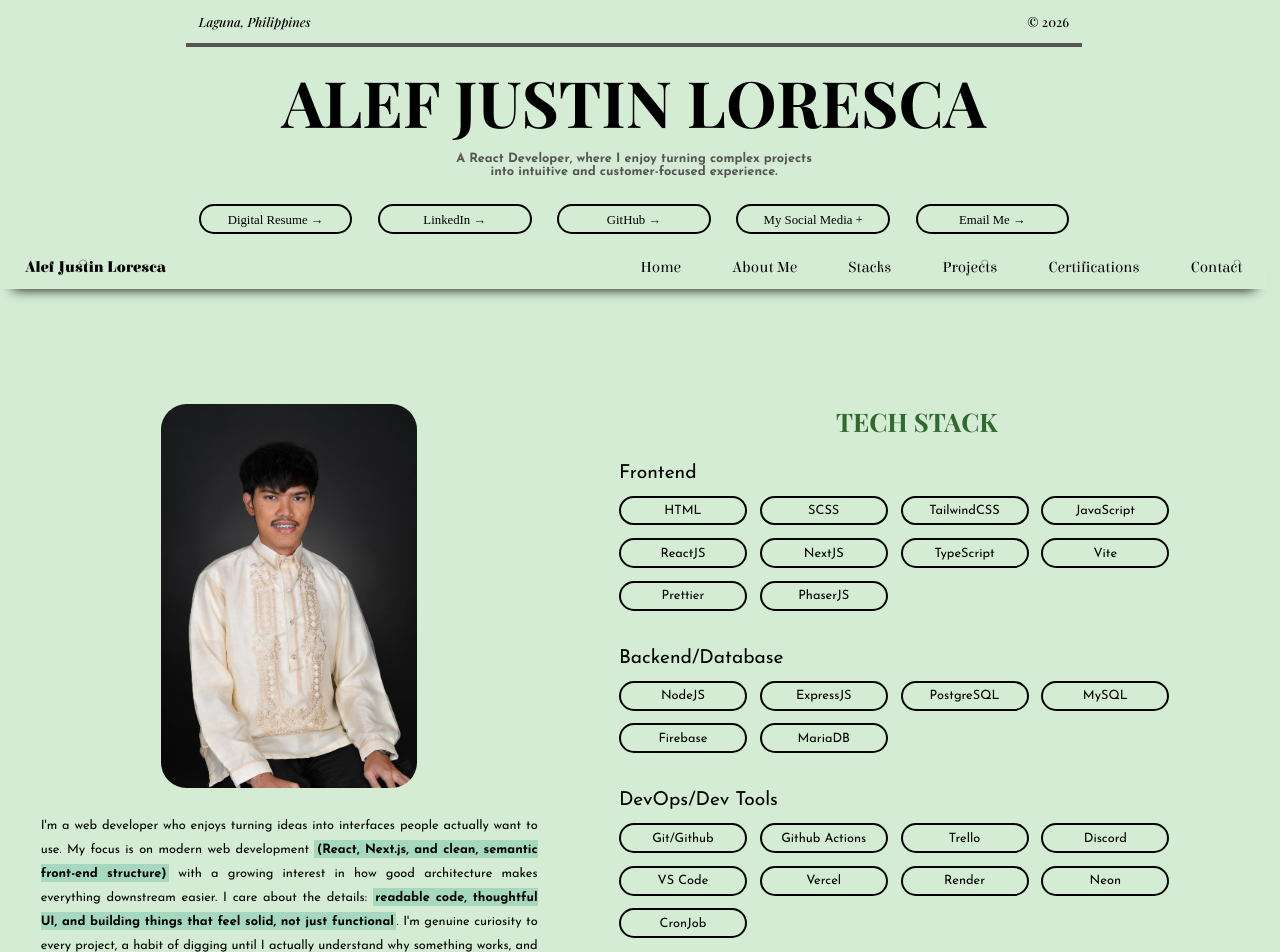
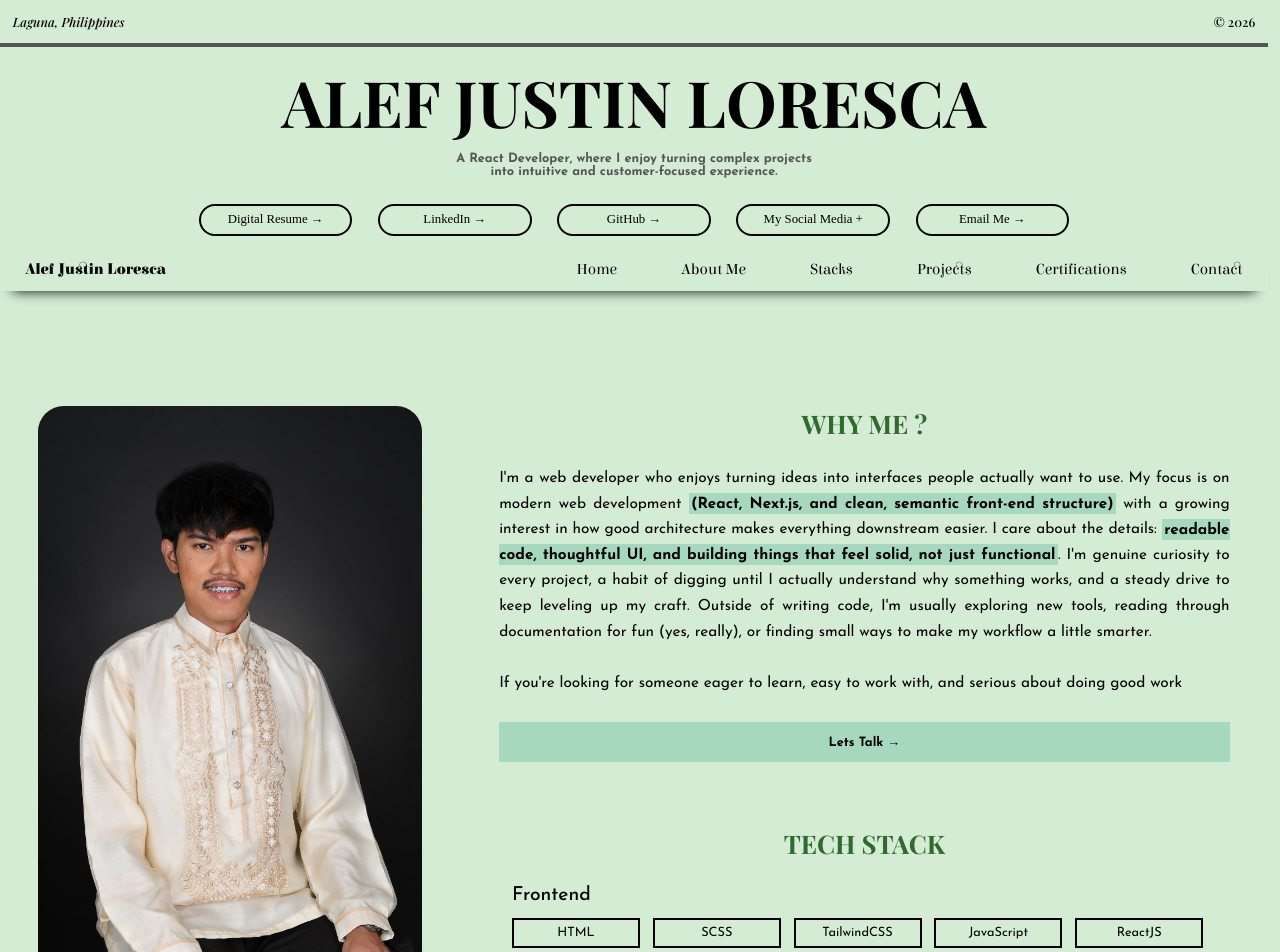
Before and after one commit to krobbus/Portfolio, a React (Vite) app: page / in a window 1280 px wide. Shown: the top 952 px of the page. Built offline with nearby package versions, Linux system fonts and the light colour scheme.

Commit message:
Adjust sizing from styles

```diff
--- a/src/App.css
+++ b/src/App.css
@@ -4,6 +4,7 @@
     box-sizing: border-box;
     scroll-behavior: smooth;
     scrollbar-gutter: stable;
+    scroll-padding-top: 8vh;
 
     ::selection {
         background-color: #C1D8A6;
@@ -22,14 +23,18 @@
 
 body{
     background-color: #D5ECD4;
+    width: 100%;
 
     #portfolio-container{
         display: flex;
         flex-direction: column;
         justify-content: center;
         align-items: center;
+        width: 100%;
 
         header{
+            width: 100%;
+
             #top-header{
                 display: flex;
                 flex-direction: row;
@@ -72,14 +77,18 @@ body{
 
             #contact-pills{
                 display: flex;
+                flex-wrap: wrap;
                 flex-direction: row;
-                justify-content: space-around;
+                justify-content: center;
                 align-items: center;
                 gap: 2vw;
                 padding: 1vw;
 
                 span{
-                    padding: 0.3vw;
+                    display: flex;
+                    align-items: center;
+                    justify-content: center;
+                    padding: 0.5vw;
                     border: 0.2vw solid #000;
                     border-radius: 2vw;
                     width: 12vw;
@@ -112,7 +121,6 @@ body{
             align-items: center;
             width: 100%;
             padding: 1vw;
-            margin-bottom: 2vw;
             font-family: 'Elsie';
             font-size: 1.2vw;
 
@@ -128,7 +136,7 @@ body{
                 justify-content: space-around;
                 align-items: center;
                 margin-right: 1vw;
-                gap: 4vw;
+                gap: 5vw;
 
                 li{
                     list-style-type: none;
@@ -149,29 +157,51 @@ body{
         #about-section{
             display: flex;
             flex-direction: row;
-            justify-content: space-around;
+            justify-content: center;
             align-items: flex-start;
-            gap: 1vw;
+            gap: 2vw;
             padding: 1vw;
             margin: 8vw 0;
             font-family: 'Josefin Sans';
             font-size: 1vw;
 
-            #profile-wrapper{
+            #about-img-wrapper{
+                top: 0;
+                position: sticky;
+                display: flex;
+                justify-content: center;
+                align-items: center;
+                width: 100%;
+                height: 100%;
+                margin: 0 2vw;
+
+                img{
+                    border-radius: 2vw;
+                    height: auto;
+                    width: 30vw;
+                }
+            }
+
+            #about-details-wrapper{
                 display: flex;
                 flex-direction: column;
                 justify-content: center;
                 align-items: center;
-                width: 40%;
+                gap: 5vw;
+                margin: 0 2vw;
 
-                img{
-                    border-radius: 2vw;
-                    height: auto;
-                    width: 20vw;
+                #profile-section{
+                    h3{
+                        color: #316A2F;
+                        font-family: 'Playfair Display';
+                        font-size: 2vw;
+                        width: 100%;
+                        text-align: center;
                     }
 
                     p{
-                    line-height: 3vh;
+                        font-size: 1.2vw;
+                        line-height: 2vw;
                         text-align: justify;
                         margin: 2vw 0;
 
@@ -206,7 +236,6 @@ body{
                     justify-content: flex-start;
                     align-items: flex-start;
                     gap: 1vw;
-                width: 50%;
 
                     h3{
                         color: #316A2F;
@@ -224,7 +253,10 @@ body{
                         gap: 1vw;
                         padding: 1vw;
 
-                    p{ font-size: 1.5vw; }
+                        p{
+                            font-size: 1.5vw;
+                            font-weight: 500;
+                        }
 
                         .pill-container{
                             display: flex;
@@ -235,15 +267,10 @@ body{
                             gap: 1vw;
 
                             span{
-                            padding: 0.5vw 0;
+                                padding: 0.5vw;
                                 border: 0.2vw solid #000;
-                            border-radius: 2vw;
                                 width: 10vw;
                                 text-align: center;
-
-                            &:hover{
-                                border-color: #316A2F;
-                                color: #316A2F;
                             }
                         }
                     }
@@ -258,7 +285,7 @@ body{
             align-items: center;
             gap: 1vw;
             padding: 1vw;
-            margin: 4vw 0;
+            margin: 5vw 0;
 
             h3 { grid-area: 1 / 1 / 2 / 3; }
             #project-1 { grid-area: 2 / 1 / 3 / 2; }
@@ -341,7 +368,7 @@ body{
             align-items: center;
             gap: 1vw;
             padding: 1vw;
-            margin: 4vw 0;
+            margin: 5vw 0;
 
             h3{
                 color: #316A2F;
@@ -353,15 +380,18 @@ body{
         }
 
         footer{
-            display: grid;
+            display: flex;
+            flex-direction: column;
+            justify-content: center;
+            align-items: center;
             gap: 1vw;
             height: 100%;
             width: 100%;
             padding: 1vw;
-            margin: 4vw 0;
+            margin-top: 5vw;
+            margin-bottom: 2vw;
 
             h3{
-                grid-area: 1 / 1 / 2 / 4;
                 color: #316A2F;
                 font-family: 'Playfair Display';
                 font-size: 2vw;
@@ -369,11 +399,23 @@ body{
                 margin-bottom: 1vh;
             }
 
-            .contact-containers {
-                height: 20vh;
+            #contact-containers {
+                display: flex;
+                flex-direction: row;
+                justify-content: center;
+                align-items: center;
+                gap: 1vw;
                 width: 100%;
+                font-family: 'Playfair Display';
+                font-weight: 500;
+                font-size: 1.2vw;
+                text-decoration: none;
+
+                #linkedin-container {
+                    flex: 1;
+                    padding: 2vh;
+                    background-color: #A6D8BE;
                     transition: ease-in-out 0.2s;
-                height: 10vh;
 
                     a{
                         display: flex;
@@ -381,10 +423,7 @@ body{
                         align-items: center;
                         height: 100%;
                         width: 100%;
-                    font-family: 'Playfair Display';
-                    font-weight: 500;
-                    font-size: 1.5vw;
-                    text-decoration: none;
+                        color: #333;
                     }
 
                     &:hover{
@@ -392,34 +431,50 @@ body{
                     }
                 }
 
-            #linkedin-container {
-                grid-area: 2 / 1 / 3 / 2;
-                background-color: #A6D8BE;
+                #instagram-container {
+                    flex: 1;
+                    padding: 2vh;
+                    background-color: #74C171;
+                    transition: ease-in-out 0.2s;
 
-                a{ color: #333; }
+                    a{
+                        display: flex;
+                        justify-content: center;
+                        align-items: center;
+                        height: 100%;
+                        width: 100%;
+                        color: #fff;
                     }
 
-            #instagram-container {
-                grid-area: 2 / 2 / 3 / 3;
-                background-color: #74C171;
-
-                a{ color: #fff; }
+                    &:hover{
+                        transform: scale(0.9);
+                    }
                 }
 
                 #messenger-container {
-                grid-area: 2 / 3 / 3 / 4;
+                    flex: 1;
+                    padding: 2vh;
                     background-color: #C1D8A6;
+                    transition: ease-in-out 0.2s;
 
-                a{ color: #333; }
+                    a{
+                        display: flex;
+                        justify-content: center;
+                        align-items: center;
+                        height: 100%;
+                        width: 100%;
+                        color: #333;
+                    }
+
+                    &:hover{
+                        transform: scale(0.9);
+                    }
+                }
             }
 
             #email-container {
-                grid-area: 3 / 1 / 4 / 4;
-                display: flex;
-                justify-content: center;
-                align-items: center;
                 border: 1vw solid #A8D8A6;
-                min-height: 60vh;
+                padding: 5vw;
                 height: 100%;
                 width: 100%;
 
--- a/src/App.tsx
+++ b/src/App.tsx
@@ -83,8 +83,13 @@ function App() {
         </nav>
 
         <section id='about-section'>
-          <div id='profile-wrapper'>
+          <div id='about-img-wrapper'>
             <img src='/images/Profile.jpg' alt='profile picture of myself' />
+          </div>
+
+          <div id='about-details-wrapper'>
+            <section id='profile-section'>
+              <h3>WHY ME ?</h3>
 
               <p>
                 I'm a web developer who enjoys turning ideas into interfaces people actually want to use.
@@ -97,7 +102,7 @@ function App() {
               </p>
 
               <button>Lets Talk &rarr;</button>
-          </div>
+            </section>
 
             <section id='stack-section'>
               <h3>TECH STACK</h3>
@@ -159,6 +164,7 @@ function App() {
                 </div>
               </div>
             </section>
+          </div>
         </section>
 
         <section id='projects-section'>
@@ -254,9 +260,11 @@ function App() {
       <footer id='contact-section'>
         <h3>KEEP IN TOUCH</h3>
 
-        <div className='contact-containers' id='linkedin-container'><a href='https://www.linkedin.com/in/alefjustinloresca/' target='_blank' rel='noopener noreferrer'>LinkedIn</a></div>
-        <div className='contact-containers' id='instagram-container'><a href='https://www.instagram.com/ajloresca/' target='_blank' rel='noopener noreferrer'>Instagram</a></div>
-        <div className='contact-containers' id='messenger-container'><a href='https://m.me/lorescaalef/' target='_blank' rel='noopener noreferrer'>Messenger</a></div>
+        <div id='contact-containers'>
+          <div id='linkedin-container'><a href='https://www.linkedin.com/in/alefjustinloresca/' target='_blank' rel='noopener noreferrer'>LinkedIn</a></div>
+          <div id='instagram-container'><a href='https://www.instagram.com/ajloresca/' target='_blank' rel='noopener noreferrer'>Instagram</a></div>
+          <div id='messenger-container'><a href='https://m.me/lorescaalef/' target='_blank' rel='noopener noreferrer'>Messenger</a></div>
+        </div>
 
         <div id='email-container'>
           <form onSubmit={handleSubmit}>
--- a/src/components/CertSlideshow.tsx
+++ b/src/components/CertSlideshow.tsx
@@ -46,7 +46,9 @@ export default function CertSlideshow({ slides }: CertSlideshowProps) {
         >
           {slides.map((slide, i) => (
             <div className='cert-slide' key={slide.src + i}>
-              <img src={slide.src} alt={slide.details || `Certificate ${i + 1}`} />
+              <div className='img-wrapper'>
+                <img src={slide.src} alt={slide.details || `Certificate ${i + 1}`} />
+              </div>
               <p>{slide.details}</p>
             </div>
           ))}
```
Also changed, not shown: src/styles/CertSlideshow.css (+10 -4 lines). Lines whose indentation alone changed are shown as unchanged.
